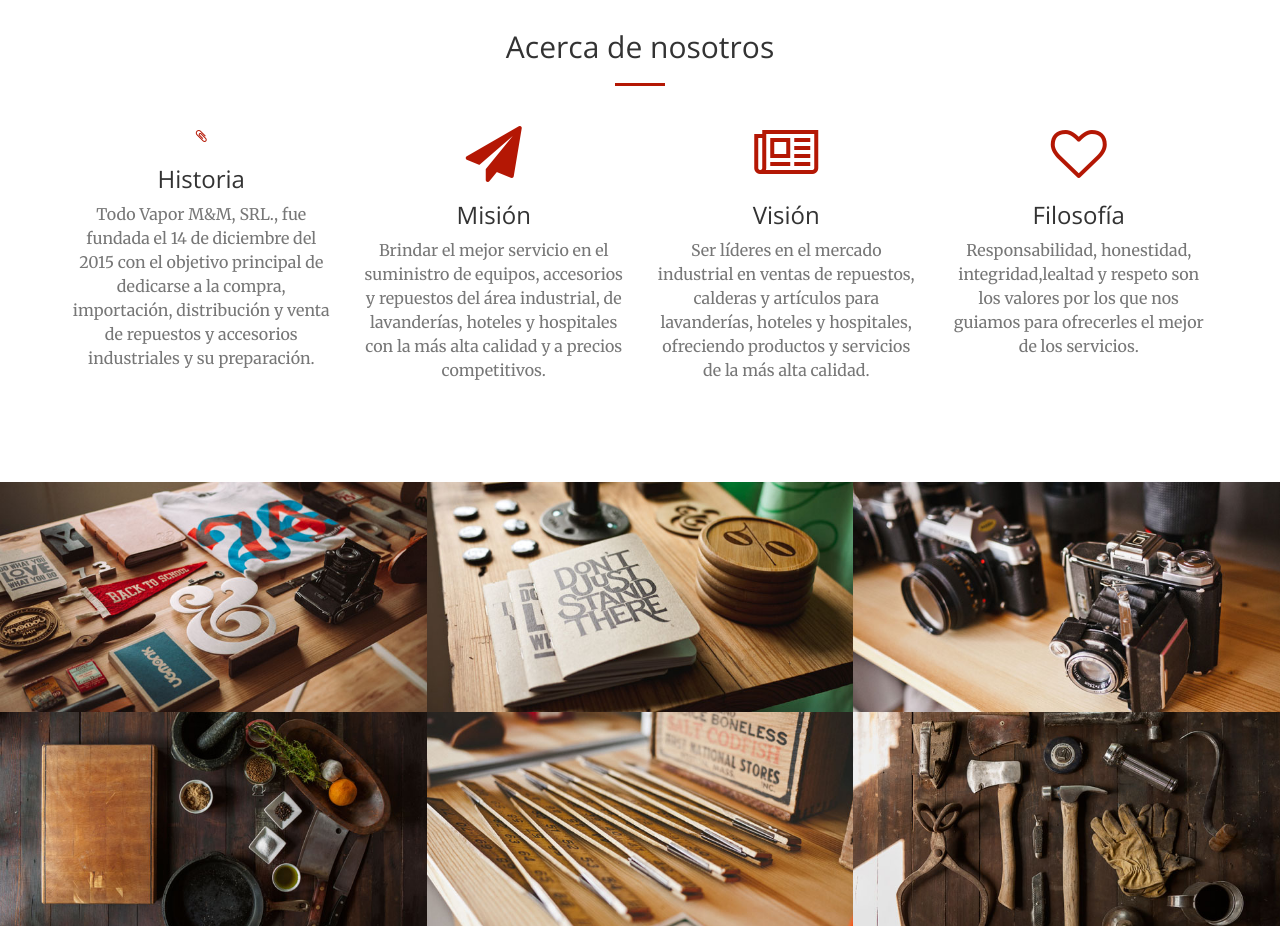
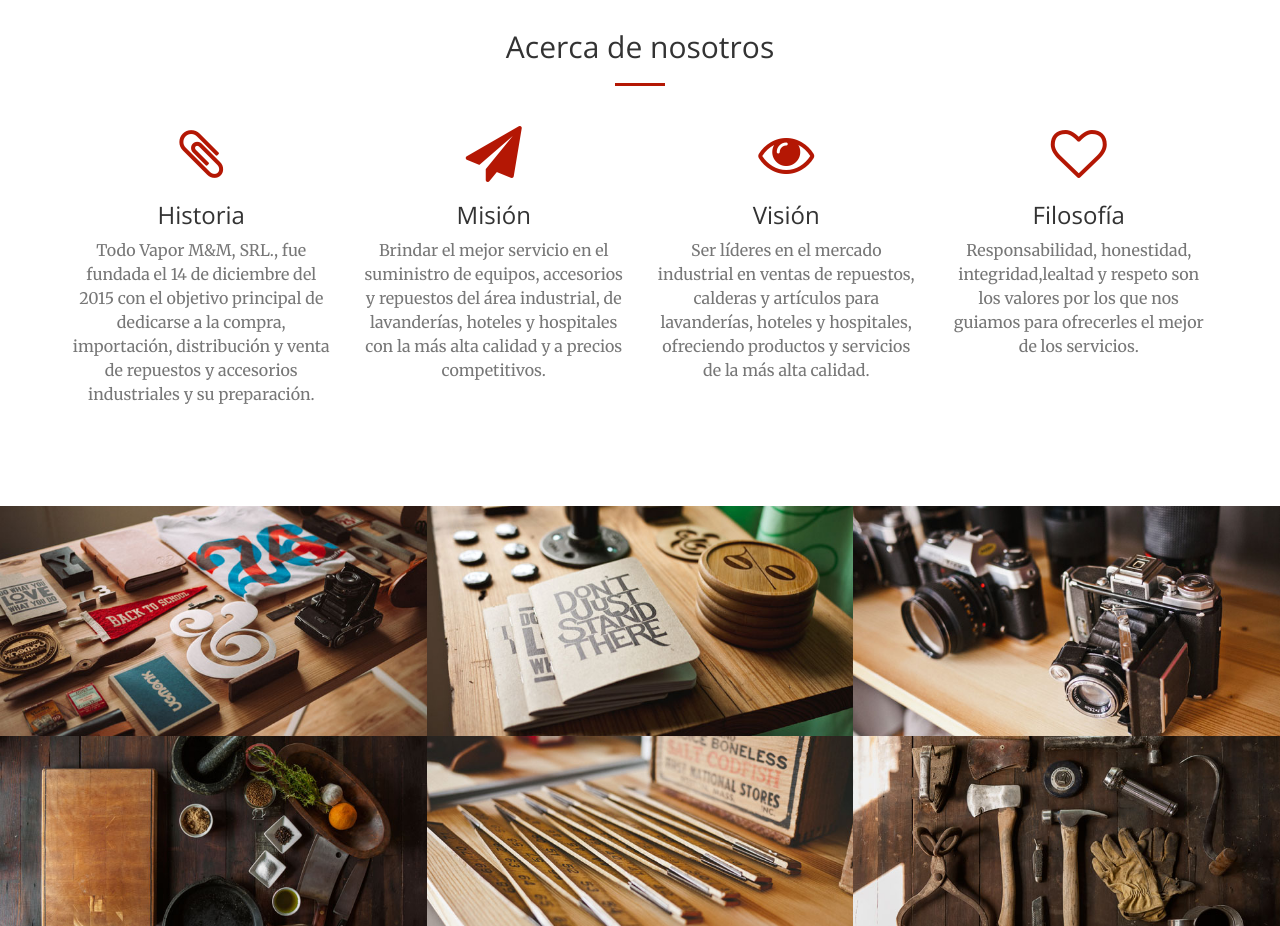
Before and after one commit to soraminurse/soraminurse.github.io, a website: page index.html in a window 1280 px wide. Shown: the part 1380-2306 px from the top of the page. Drawn offline with nearby package versions, Linux system fonts and the light colour scheme.

Commit message:
Update index.html

```diff
--- a/index.html
+++ b/index.html
@@ -110,7 +110,7 @@
             <div class="row">
                 <div class="col-lg-3 col-md-6 text-center">
                     <div class="service-box">
-                        <i class="fa fa-paperclip text-primary sr-icons"></i>
+                        <i class="fa fa-4x fa-paperclip text-primary sr-icons"></i>
                         <h3>Historia</h3>
                         <p class="text-muted">Todo Vapor M&M, SRL., fue fundada el 14 de diciembre  del 2015 con el objetivo principal  de  dedicarse a la compra, importación, distribución y venta de repuestos y accesorios industriales y su preparación.	</p>
                     </div>
@@ -124,7 +124,7 @@
                 </div>
                 <div class="col-lg-3 col-md-6 text-center">
                     <div class="service-box">
-                        <i class="fa fa-4x fa-eye fa-newspaper-o text-primary sr-icons"></i>
+                        <i class="fa fa-4x fa-eye text-primary sr-icons"></i>
                         <h3>Visión</h3>
                         <p class="text-muted">Ser líderes en el mercado industrial en  ventas de repuestos, calderas y artículos  para lavanderías, hoteles y hospitales,  ofreciendo productos y servicios de la más  alta calidad.	</p>
                     </div>
```
